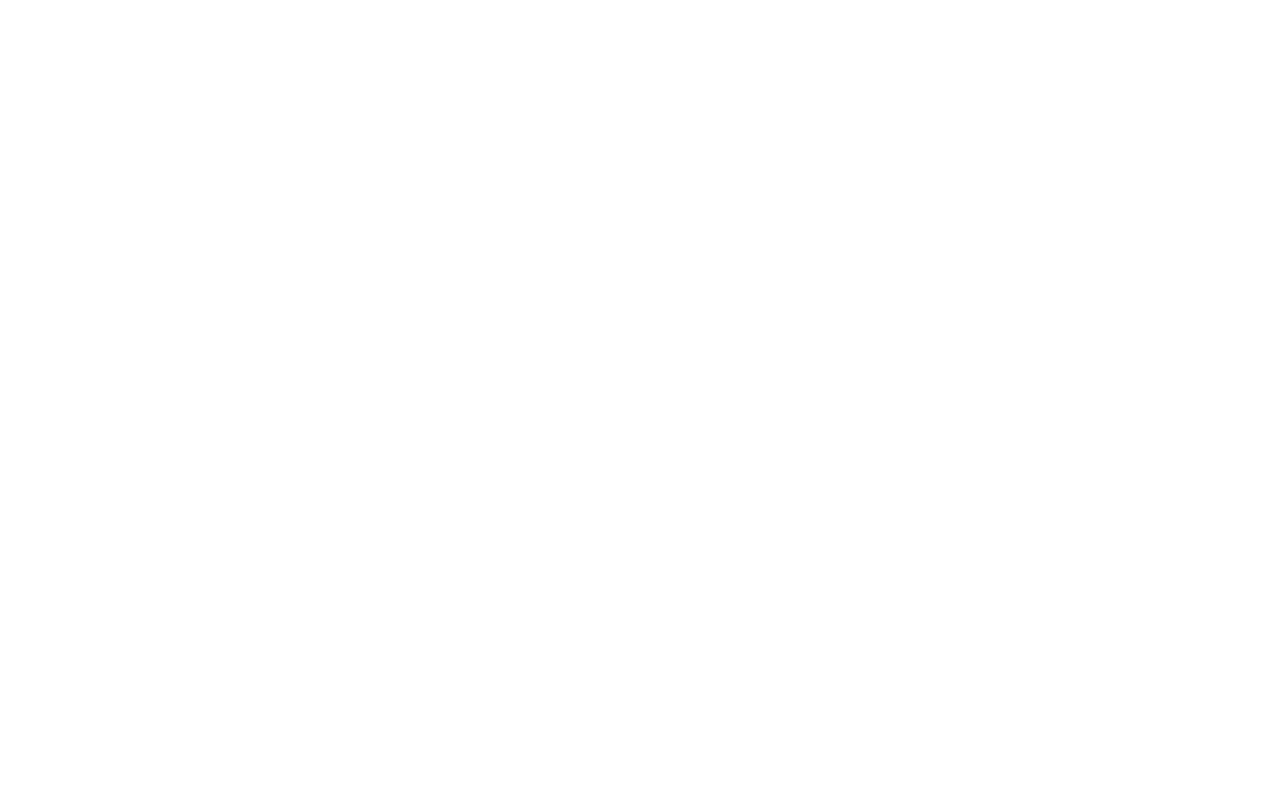
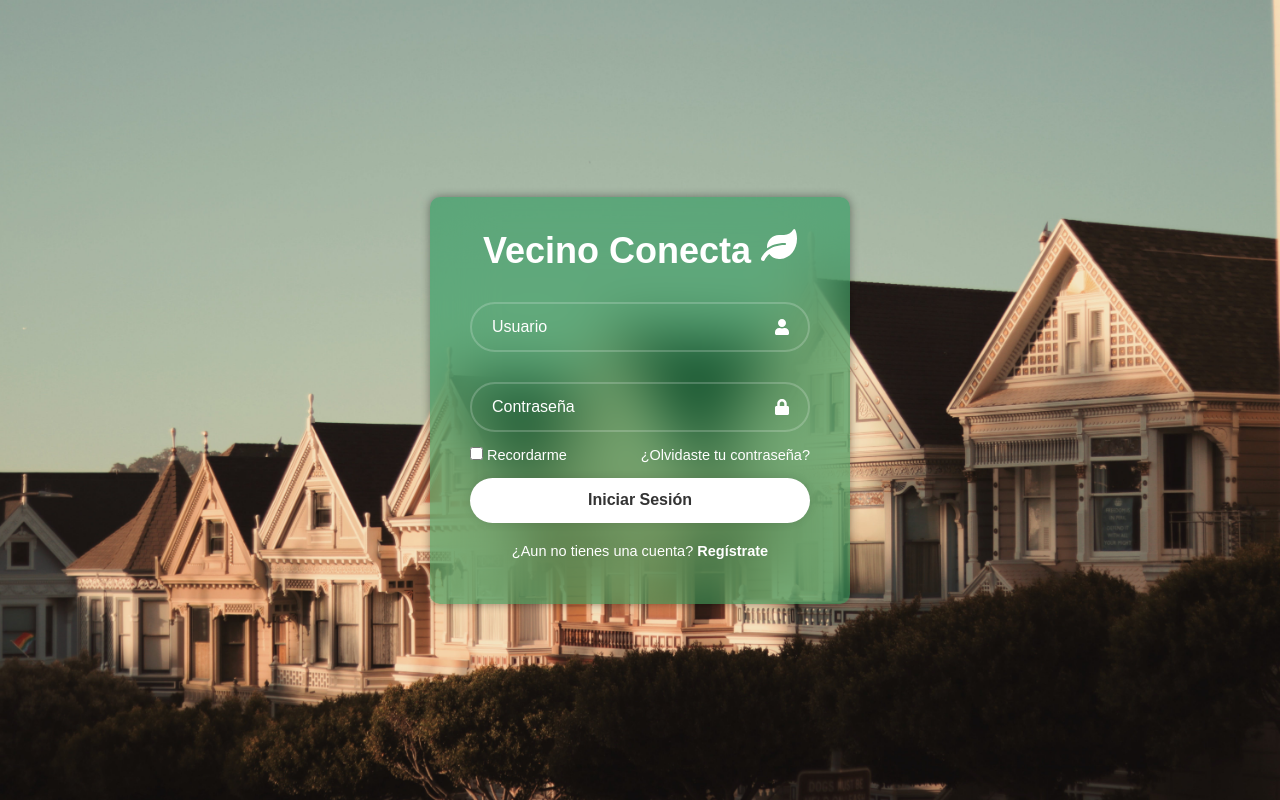
Before and after one commit to Diana2x/VecinoConecta, a React (Vite) app: page / in a window 1280 px wide. Before the commit this address had no page. Built offline with nearby package versions, Linux system fonts and the light colour scheme.

Commit message:
changed default url

```diff
--- a/src/App.jsx
+++ b/src/App.jsx
@@ -13,7 +13,7 @@
   return (
       <div className='content'>
         <Routes>
-          <Route path="/login" element={<LoginForm />} />
+          <Route path="/" element={<LoginForm />} />
           <Route path="/home" element={<Dashboard />} />
           <Route path="/foro" element={<Foro />} />
           <Route path="/galeria" element={<Galeria />} />
```
